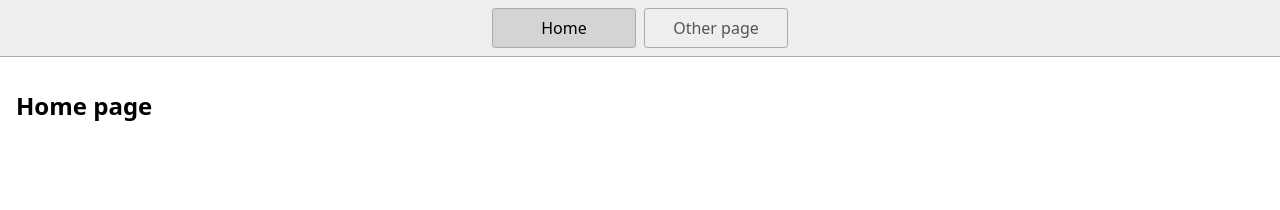
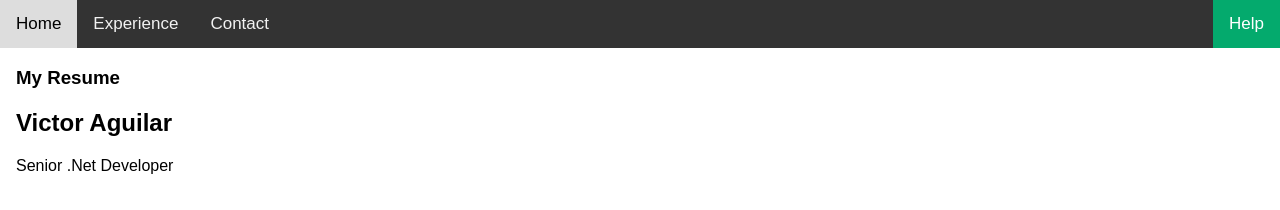
Before and after one commit to AdvinculaVictor/aplicacion-web-estatica, a website: page web/index.html in a window 1280 px wide. Drawn offline with Linux system fonts and the light colour scheme.

Commit message:
add: Adding some web pages

```diff
--- a/web/index.html
+++ b/web/index.html
@@ -10,14 +10,20 @@
     -->
     <link rel="stylesheet" href="styles.css" />
     <script type="module" src="script.js"></script>
+
   </head>
   <body>
-    <nav>
-      <a href="/" aria-current="page">Home</a>
-      <a href="/page2.html">Other page</a>
-    </nav>
-    <main>
-      <h1>Home page</h1>
-    </main>
+    <div class="topnav">
+      <a class="active" href="#home">Home</a>
+      <a href="experience.html">Experience</a>
+      <a href="contact.html">Contact</a>
+      <a href="#about" class="split">Help</a>
+    </div>
+
+    <div style="padding-left:16px">
+      <h3>My Resume</h3>
+      <h2>Victor Aguilar</h2>
+      <p>Senior .Net Developer</p>
+    </div>
   </body>
 </html>
--- a/web/styles.css
+++ b/web/styles.css
@@ -1,46 +1,30 @@
-* {
-  box-sizing: border-box;
+body {
+  margin: 0;
+  font-family: Arial, Helvetica, sans-serif;
 }
 
-body {
-  margin: 0;
-  font-family: system-ui, sans-serif;
-  color: black;
-  background-color: white;
+.topnav {
+  overflow: hidden;
+  background-color: #333;
 }
 
-nav {
-  display: flex;
-  flex-wrap: wrap;
-  align-items: center;
-  justify-content: center;
-  padding: 0.5rem;
-  gap: 0.5rem;
-  border-bottom: solid 1px #aaa;
-  background-color: #eee;
+.topnav a {
+  float: left;
+  color: #f2f2f2;
+  text-align: center;
+  padding: 14px 16px;
+  text-decoration: none;
+  font-size: 17px;
 }
 
-nav a {
-  display: inline-block;
-  min-width: 9rem;
-  padding: 0.5rem;
-  border-radius: 0.2rem;
-  border: solid 1px #aaa;
-  text-align: center;
-  text-decoration: none;
-  color: #555;
+.topnav a:hover {
+  background-color: #ddd;
+  color: black;
 }
 
-nav a[aria-current='page'] {
-  color: #000;
-  background-color: #d4d4d4;
+/* Create a right-aligned (split) link inside the navigation bar */
+.topnav a.split {
+  float: right;
+  background-color: #04AA6D;
+  color: white;
 }
-
-main {
-  padding: 1rem;
-}
-
-h1 {
-  font-weight: bold;
-  font-size: 1.5rem;
-}
```
Also changed, not shown: web/contact.html (added, +26 -0 lines), web/experience.html (added, +26 -0 lines), web/page2.html (deleted, +0 -19 lines).
